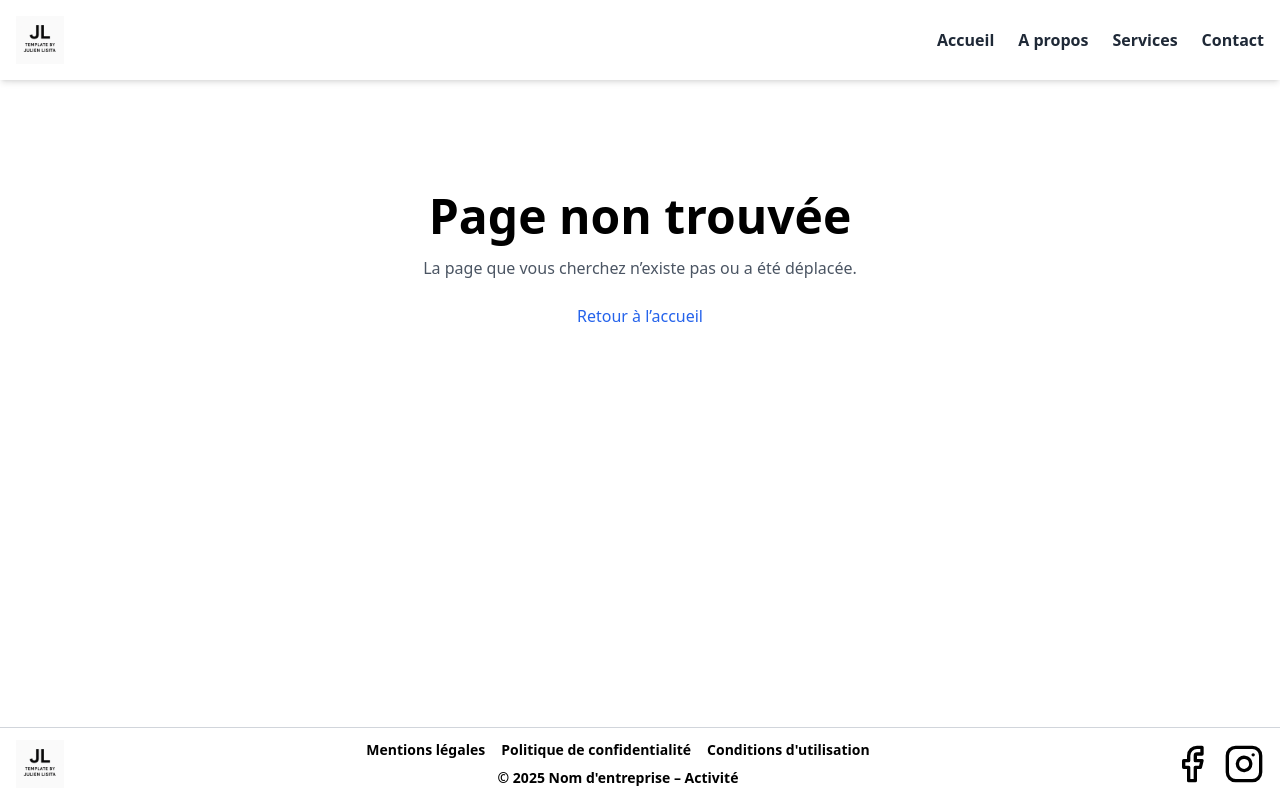
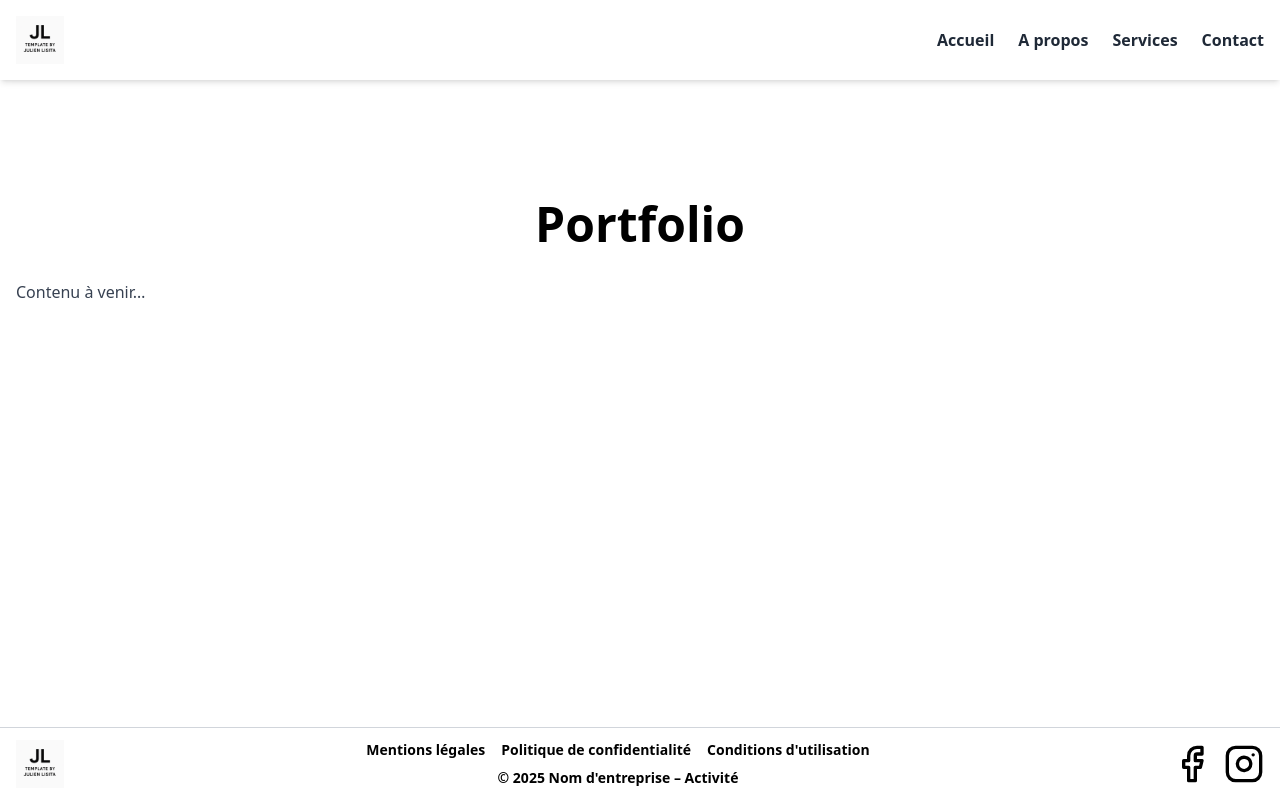
Before and after one commit to julienlisita/nextjs-ts-tailwind-template, a Next.js app: page /portfolio in a window 1280 px wide. Before the commit this address had no page. Built offline with nearby package versions, Linux system fonts and the light colour scheme.

Commit message:
feat: add Portfolio page with metadata and route

```diff
--- /dev/null
+++ b/src/app/portfolio/page.tsx
@@ -0,0 +1,20 @@
+// src/app/portfolio/page.tsx
+
+import PageTitle from "@/components/ui/PageTitle";
+
+export const metadata = {
+  title: "Portfolio – Réalisations et projets",
+  description: "Découvrez une sélection de projets et de réalisations mettant en avant le savoir-faire et l’expertise, conçus pour inspirer et rassurer les clients.",
+  alternates: {
+    canonical: "https://www.exemple.com/portfolio",
+  },
+};
+
+export default function PortfolioPage() {
+  return (
+    <div className="container mx-auto px-4 py-10">
+      <PageTitle>Portfolio</PageTitle>
+      <p className="text-gray-700 py-8">Contenu à venir…</p>
+    </div>
+  );
+}
```
